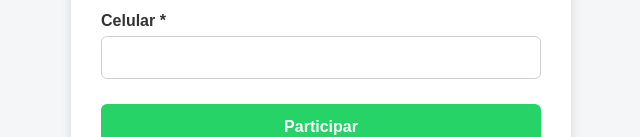
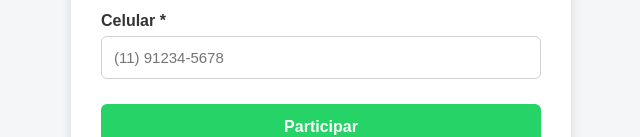
Before and after one commit to VagBrownsp/principal, a plain HTML site: page index.html in a window 1280 px wide. Shown: the part 429-566 px from the top of the page, without its empty margins (319-959 px from the left). Drawn offline with Linux system fonts and the light colour scheme.

Commit message:
Update index.html

```diff
--- a/index.html
+++ b/index.html
@@ -23,7 +23,7 @@
             <input type="date" id="dataNascimento" required>
 
             <label for="celular">Celular *</label>
-            <input type="tel" id="celular" required>
+            <input type="text" id="celular" placeholder="(11) 91234-5678">
 
             <button type="submit">Participar</button>
 
```
